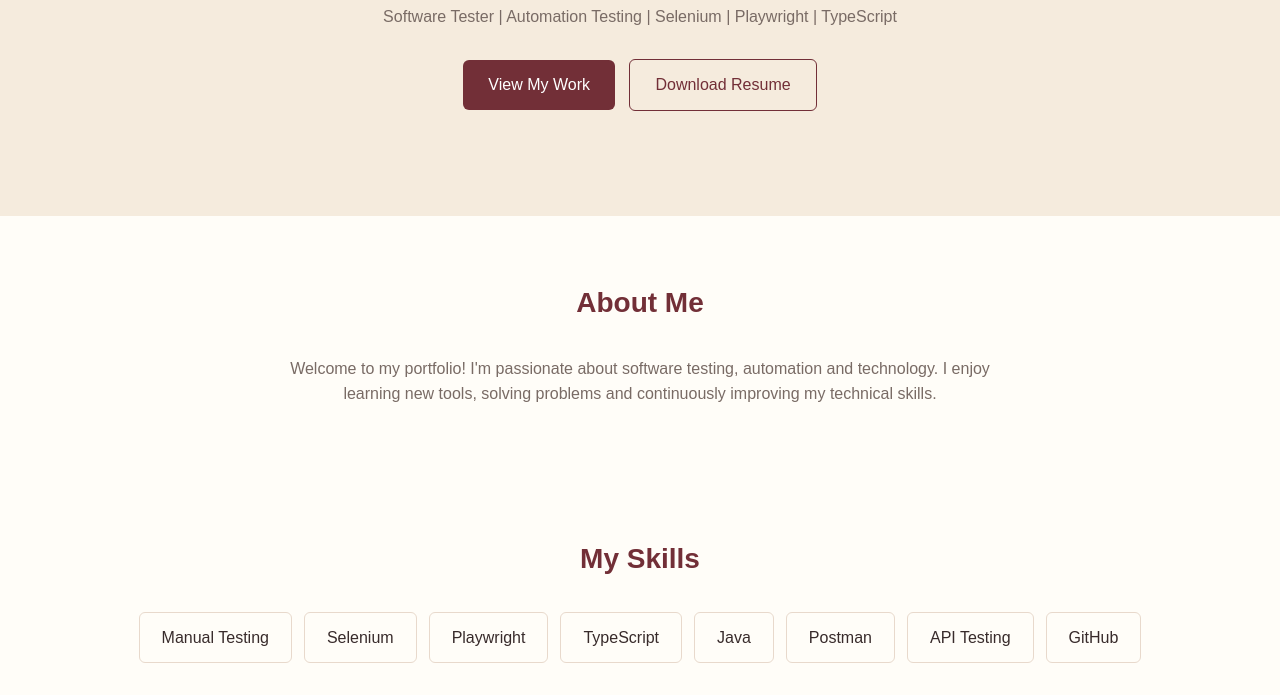
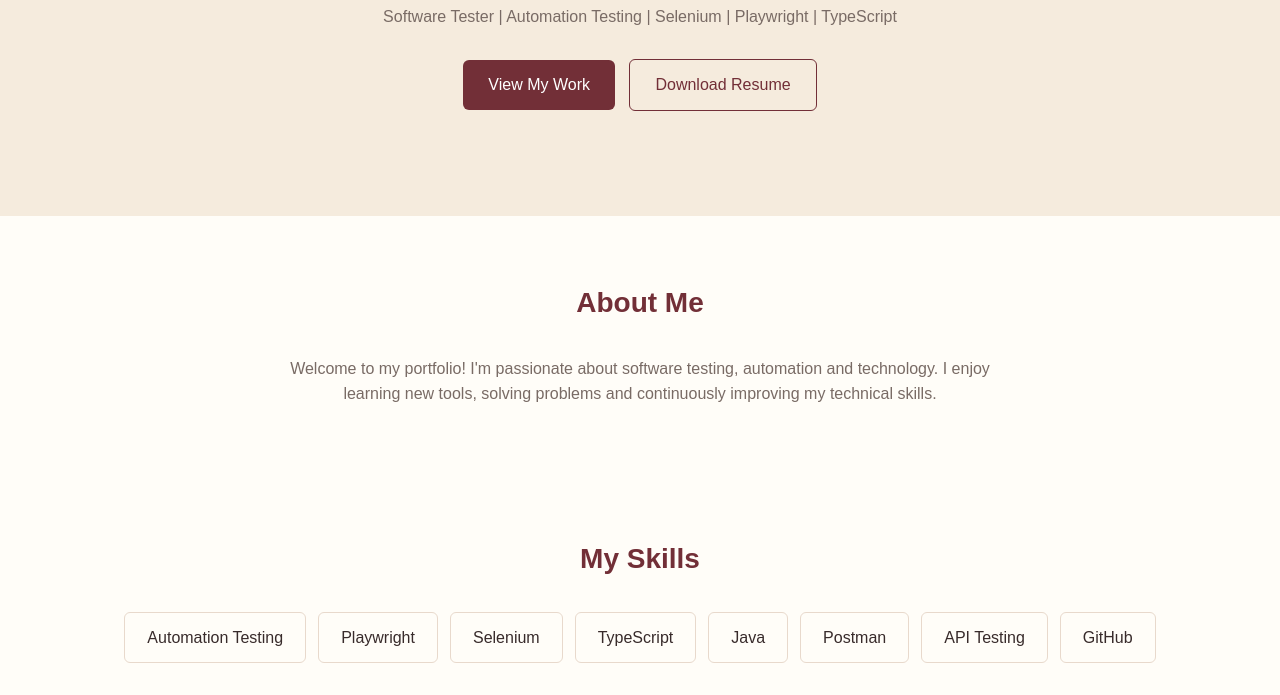
Before and after one commit to DarkKnight1999/VercelProject1, a plain HTML site: page index.html in a window 1280 px wide. Shown: the part 257-952 px from the top of the page. Drawn offline with Linux system fonts and the light colour scheme.

```diff
--- a/index.html
+++ b/index.html
@@ -276,9 +276,9 @@ footer {
     <h2 class="section-title">My Skills</h2>
 
     <div class="skills">
-        <div class="skill">Manual Testing</div>
+        <div class="skill">Automation Testing</div>
+        <div class="skill">Playwright</div>
         <div class="skill">Selenium</div>
-        <div class="skill">Playwright</div>
         <div class="skill">TypeScript</div>
         <div class="skill">Java</div>
         <div class="skill">Postman</div>
```
